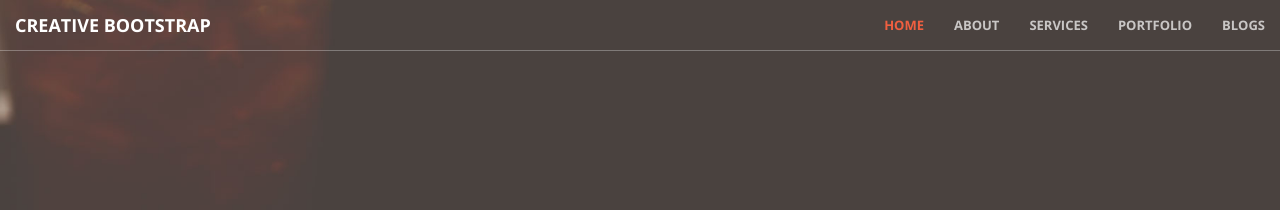
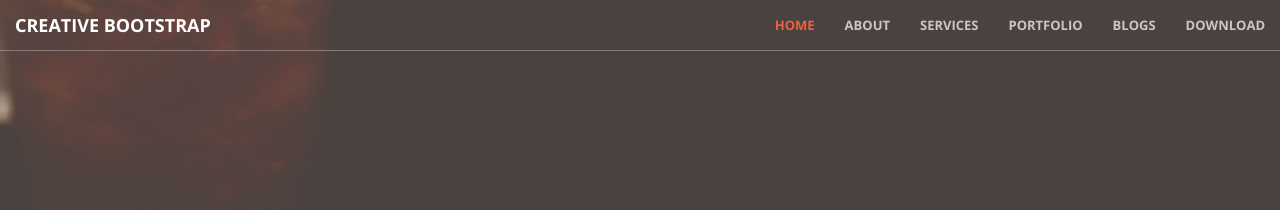
Before and after one commit to IamManchanda/creative-bootstrap, a Jekyll site: the page built from index.html, in a window 1280 px wide. Shown: the top 210 px of the page. Built offline with Jekyll 4.4.1, drawn with Linux system fonts in a browser that asks for light colours.

Commit message:
adding target _blank to download links

```diff
--- a/_includes/nav.html
+++ b/_includes/nav.html
@@ -23,7 +23,9 @@
 						</li>
 					{% endif %}
 				{% endfor %}
-
+				<li>
+					<a href="https://github.com/IamManchanda/creative-bootstrap" target="_blank"> Download </a>
+				</li>
 			</ul>
 		</div>
 		<!-- /.navbar-collapse -->
--- a/index.html
+++ b/index.html
@@ -21,7 +21,7 @@
 	<div class="container text-center">
 		<div class="call-to-action">
 			<h2>Free Download at Creative Bootstrap!</h2>
-			<p><a href="https://github.com/IamManchanda/creative-bootstrap" class="btn btn-default btn-xl wow tada">Download Now!</a><p>
+			<p><a href="https://github.com/IamManchanda/creative-bootstrap" target="_blank" class="btn btn-default btn-xl wow tada">Download Now!</a><p>
 		</div>
 	</div>
 </aside>
```
